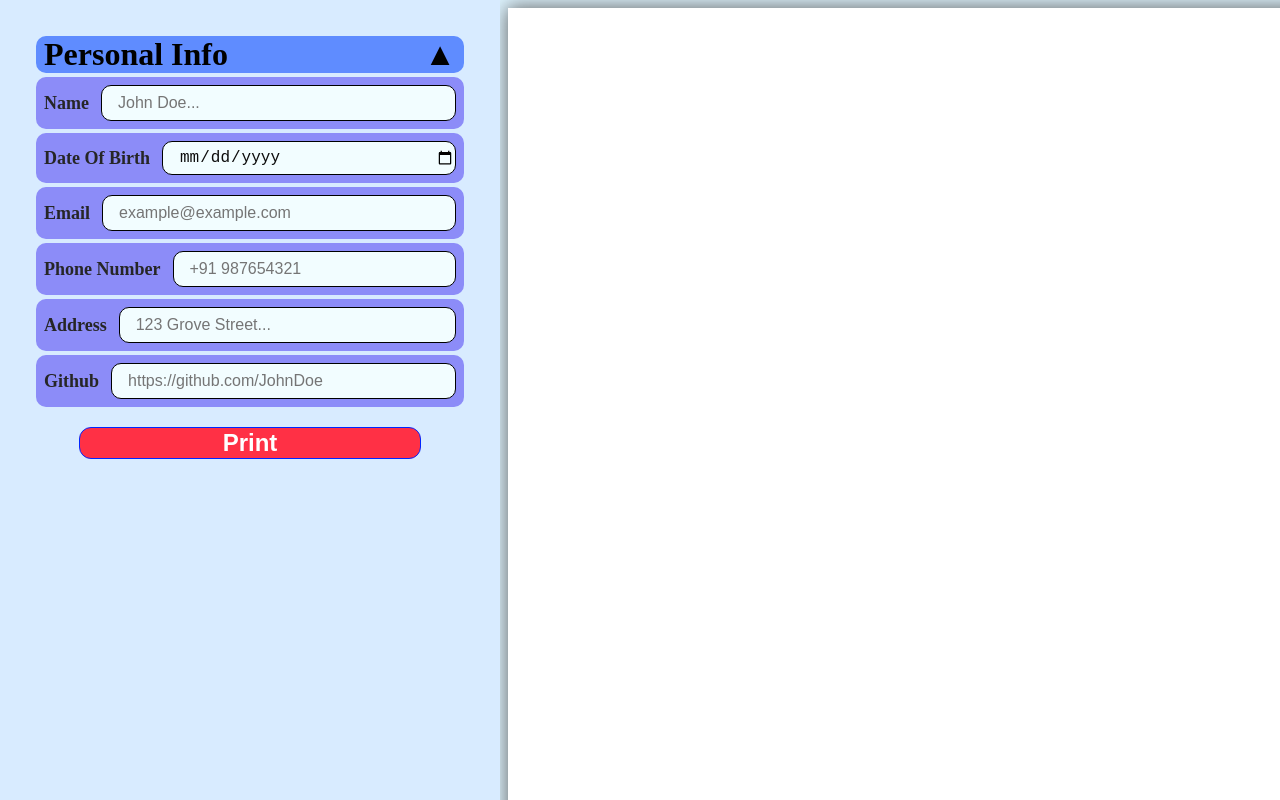
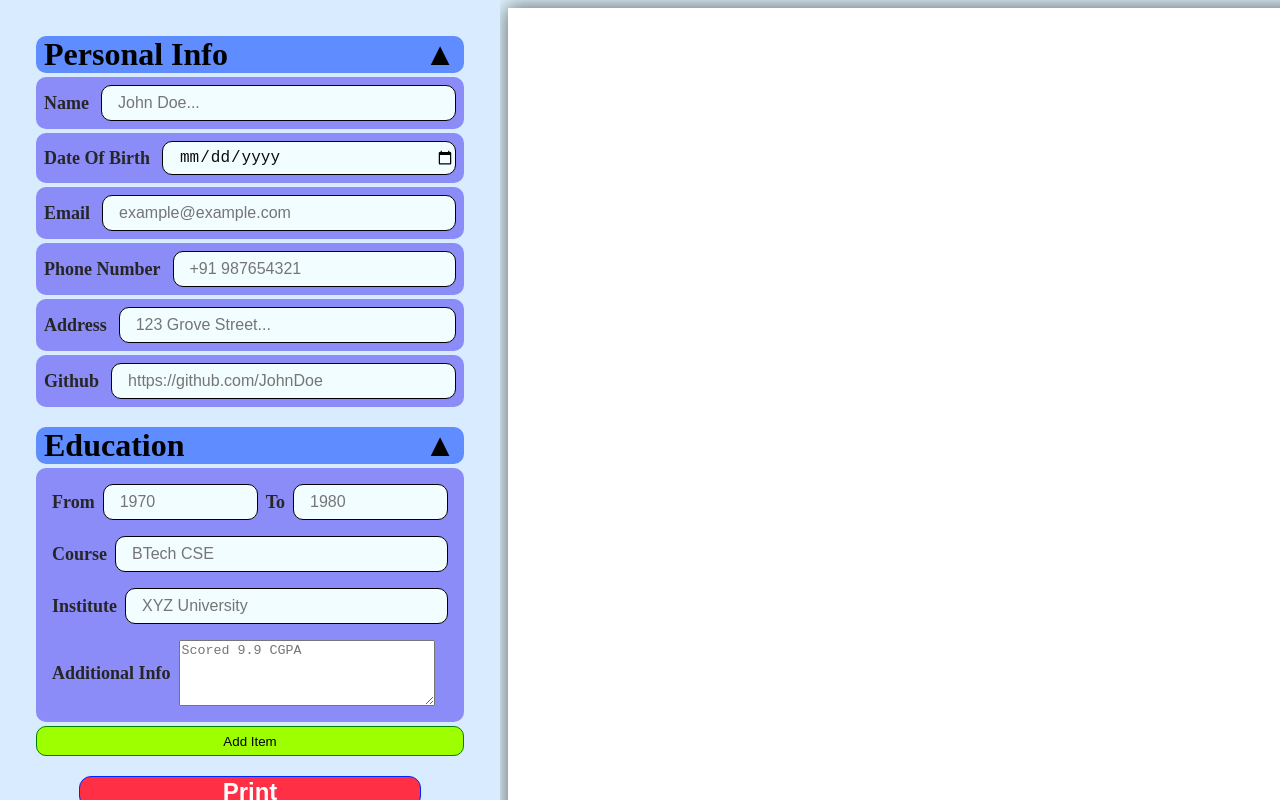
Before and after one commit to SujalGupta52/CV-maker, a React (Vite) app: page / in a window 1280 px wide. Built offline with nearby package versions, Linux system fonts and the light colour scheme.

Commit message:
Create component for education info

```diff
--- a/src/components/App.jsx
+++ b/src/components/App.jsx
@@ -3,11 +3,34 @@ import Preview from "./Preview";
 import { useState } from "react";
 
 export default function App() {
-    const [personalInfo, setPersonalInfo] = useState({name:'', dob: '', email: '', phone: '', address: '', github: ''})
-    return(
-        <>
-        <Editor info={personalInfo} setInfo={setPersonalInfo}/>
-        <Preview info={personalInfo}/>
-        </>
-    )
+  const [personalInfo, setPersonalInfo] = useState({
+    name: "",
+    dob: "",
+    email: "",
+    phone: "",
+    address: "",
+    github: "",
+  });
+  const [educationInfo, setEducationInfo] = useState([
+    {
+      id: 1,
+      from: '',
+      to: '',
+      location: "",
+      course: "",
+      institute: "",
+      description: "",
+    },
+  ]);
+  return (
+    <>
+      <Editor
+        personalInfo={personalInfo}
+        setPersonalInfo={setPersonalInfo}
+        educationInfo={educationInfo}
+        setEducationInfo={setEducationInfo}
+      />
+      <Preview info={personalInfo} />
+    </>
+  );
 }
--- a/src/components/Editor.jsx
+++ b/src/components/Editor.jsx
@@ -1,11 +1,20 @@
 import PersonalInfo from "./PersonalInfo";
-import "../style/editor.css"
+import "../style/editor.css";
+import EducationInfo from "./EducationInfo";
 
-export default function Editor({info, setInfo}) {
-    return (
-      <div className="editor">
-        <PersonalInfo info={info} setInfo= {setInfo}/>
-        <button className="print-btn" onClick={() => print()}>Print</button>
-      </div>
-    );
+export default function Editor({
+  personalInfo,
+  setPersonalInfo,
+  educationInfo,
+  setEducationInfo,
+}) {
+  return (
+    <div className="editor">
+      <PersonalInfo info={personalInfo} setInfo={setPersonalInfo} />
+      <EducationInfo info={educationInfo} setInfo={setEducationInfo} />
+      <button className="print-btn" onClick={() => print()}>
+        Print
+      </button>
+    </div>
+  );
 }
--- /dev/null
+++ b/src/components/EducationInfo.jsx
@@ -0,0 +1,142 @@
+import { useState } from "react";
+
+export default function EducationInfo({ info, setInfo }) {
+  const [isCollapsed, setCollapse] = useState(false);
+
+  return (
+    <div className="section">
+      <div className="title" onClick={() => setCollapse(!isCollapsed)}>
+        Education <div>{isCollapsed ? "▼" : "▲"}</div>
+      </div>
+      <div className={`dropdown ${isCollapsed ? "hidden" : ""}`}>
+        {processInfo(info, setInfo)}
+        <button
+          className="add-item"
+          onClick={() => {
+            const newList = [
+              ...info,
+              {
+                id: info[info.length - 1].id + 1,
+                from: "",
+                to: "",
+                location: "",
+                course: "",
+                institute: "",
+                description: "",
+              },
+            ];
+            setInfo(newList);
+          }}
+        >
+          Add Item
+        </button>
+      </div>
+    </div>
+  );
+}
+
+function processInfo(info, setInfo) {
+  return info.map((item) => {
+    return (
+      <div className="edu-info" key={item.id} id={item.id}>
+        <div>
+          <label htmlFor="from">From</label>
+          <input
+            type="text"
+            placeholder="1970"
+            id="from"
+            onChange={(e) => {
+              const prevObj = item;
+              setInfo(
+                info.map((item) => {
+                  if (item === prevObj) {
+                    return { ...item, from: e.target.value };
+                  }
+                  return item;
+                })
+              );
+            }}
+            value={item.from}
+          />
+          <label htmlFor="to">To</label>
+          <input
+            type="text"
+            placeholder="1980"
+            id="to"
+            onChange={(e) => {
+              const prevObj = item;
+              setInfo(
+                info.map((item) => {
+                  if (item === prevObj) {
+                    return { ...item, to: e.target.value };
+                  }
+                  return item;
+                })
+              );
+            }}
+            value={item.to}
+          />
+        </div>
+        <div>
+          <label htmlFor="course">Course</label>
+          <input
+            type="text"
+            placeholder="BTech CSE"
+            id="course"
+            onChange={(e) => {
+              const prevObj = item;
+              setInfo(
+                info.map((item) => {
+                  if (item === prevObj) {
+                    return { ...item, course: e.target.value };
+                  }
+                  return item;
+                })
+              );
+            }}
+            value={item.course}
+          />
+        </div>
+        <div>
+          <label htmlFor="institute">Institute</label>
+          <input
+            type="text"
+            placeholder="XYZ University"
+            id="institute"
+            onChange={(e) => {
+              const prevObj = item;
+              setInfo(
+                info.map((item) => {
+                  if (item === prevObj) {
+                    return { ...item, institute: e.target.value };
+                  }
+                  return item;
+                })
+              );
+            }}
+            value={item.institute}
+          />
+        </div>
+        <div>
+          <label htmlFor="description">Additional Info</label>
+          <textarea
+            placeholder="Scored 9.9 CGPA"
+            id="description"
+            onChange={(e) => {
+              const prevObj = item;
+              setInfo(
+                info.map((item) => {
+                  if (item === prevObj) {
+                    return { ...item, description: e.target.value };
+                  }
+                  return item;
+                })
+              );
+            }}
+            value={item.description}
+          />
+        </div>
+      </div>
+    );
+  });
+}
--- a/src/components/PersonalInfo.jsx
+++ b/src/components/PersonalInfo.jsx
@@ -8,7 +8,7 @@ export default function PersonalInfo({ info, setInfo }) {
         Personal Info <div>{isCollapsed ? "▼" : "▲"}</div>
       </div>{" "}
       <div className={`dropdown ${isCollapsed ? "hidden" : ""}`}>
-        <div>
+        <div className="personal-info">
           <label htmlFor="name">Name</label>
           <input
             type="text"
@@ -18,7 +18,7 @@ export default function PersonalInfo({ info, setInfo }) {
             value={info.name}
           />
         </div>
-        <div>
+        <div className="personal-info">
           <label htmlFor="dob">Date Of Birth</label>
           <input
             type="date"
@@ -27,7 +27,7 @@ export default function PersonalInfo({ info, setInfo }) {
             value={info.dob}
           />
         </div>
-        <div>
+        <div className="personal-info">
           <label htmlFor="emailId">Email</label>
           <input
             type="email"
@@ -37,7 +37,7 @@ export default function PersonalInfo({ info, setInfo }) {
             value={info.email}
           />
         </div>
-        <div>
+        <div className="personal-info">
           <label htmlFor="phone">Phone Number</label>
           <input
             type="text"
@@ -47,7 +47,7 @@ export default function PersonalInfo({ info, setInfo }) {
             value={info.phone}
           />
         </div>
-        <div>
+        <div className="personal-info">
           <label htmlFor="address">Address</label>
           <input
             type="text"
@@ -57,7 +57,7 @@ export default function PersonalInfo({ info, setInfo }) {
             value={info.address}
           />
         </div>
-        <div>
+        <div className="personal-info">
           <label htmlFor="github">Github</label>
           <input
             type="text"
--- a/src/style/editor.css
+++ b/src/style/editor.css
@@ -25,7 +25,7 @@
   user-select: none;
 }
 
-.section .dropdown {
+.dropdown {
   display: flex;
   flex-direction: column;
   gap: 4px;
@@ -34,14 +34,17 @@
   animation: scale 0.5s;
 }
 
-.section .dropdown div {
+.dropdown div {
   background-color: rgb(140, 140, 248);
+  padding: 8px;
+  border-radius: 10px;
+}
+
+.dropdown div.personal-info {
   display: flex;
   justify-content: space-between;
   align-items: center;
   gap: 12px;
-  padding: 8px;
-  border-radius: 10px;
 }
 
 .section .dropdown.hidden {
@@ -65,6 +68,7 @@
 }
 
 .section input {
+  min-width: 0;
   flex: 1;
   height: 2rem;
   border: 1px solid rgb(0, 0, 0);
@@ -91,3 +95,26 @@
   font-weight: bold;
   font-size: 1.5rem;
 }
+
+div.edu-info {
+  display: flex;
+  flex-direction: column;
+}
+
+div.edu-info div {
+  display: flex;
+  align-items: center;
+  gap: 8px;
+}
+
+button.add-item {
+  height: 30px;
+  background-color: rgb(157, 255, 0);
+  border: 1px solid green;
+  border-radius: 10px;
+}
+
+.section textarea {
+  height: 60px;
+  width: 250px;
+}
```
